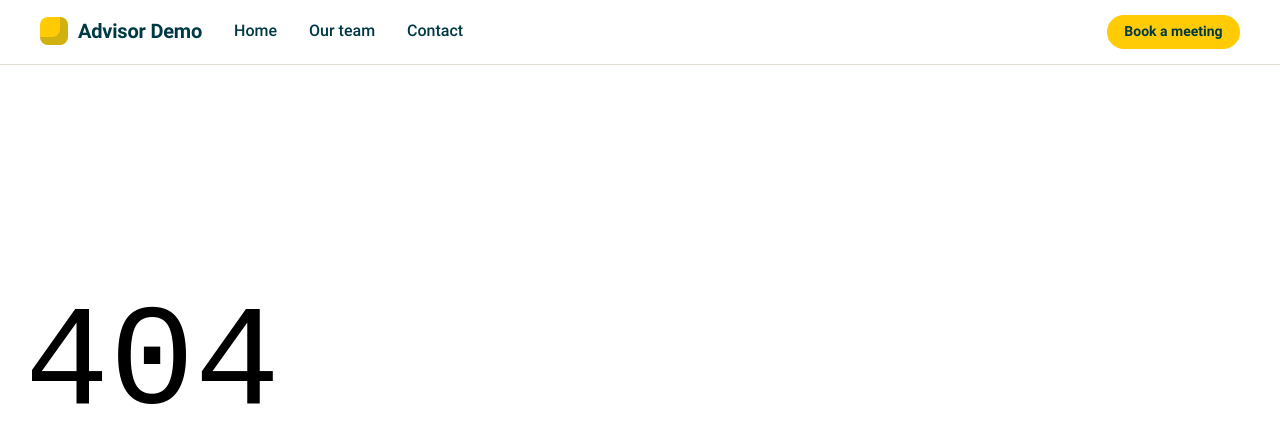
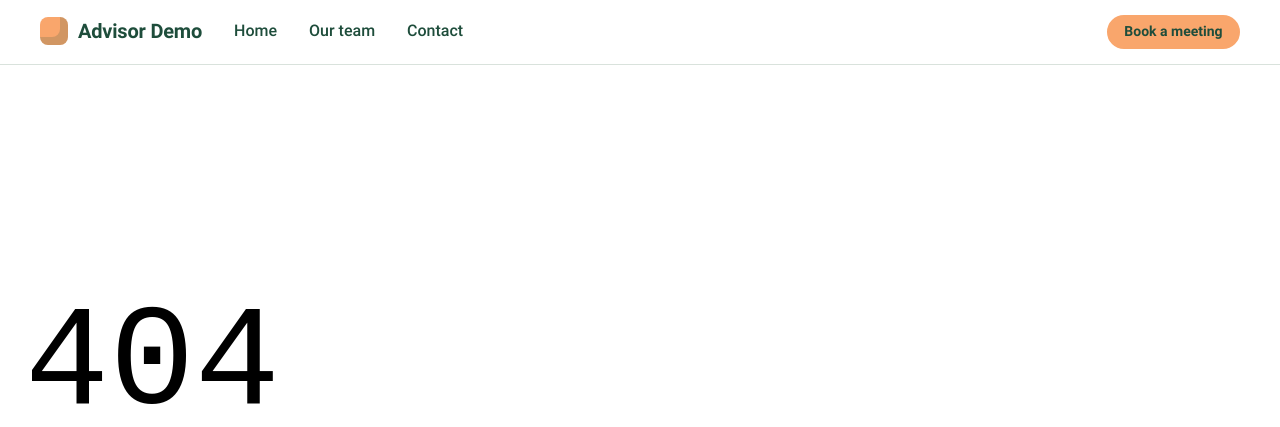
Before and after one commit to michaelpereira78/slf-eds-demo1, a website: page 404.html in a window 1280 px wide. Shown: the top 427 px of the page. Drawn offline with Linux system fonts and the light colour scheme; files whose address does not match are found by name.

Commit message:
Re-theme to neutral forest green and coral palette (not Sun Life-like)

```diff
--- a/blocks/contact/contact.css
+++ b/blocks/contact/contact.css
@@ -32,7 +32,7 @@
   height: 20px;
   padding: 6px;
   border-radius: 50%;
-  background-color: rgb(255 203 5 / 25%);
+  background-color: rgb(249 166 108 / 25%);
   fill: var(--navy-color);
 }
 
--- a/blocks/header/header.css
+++ b/blocks/header/header.css
@@ -290,14 +290,14 @@ header nav .nav-brand a:any-link {
   white-space: nowrap;
 }
 
-/* simple text wordmark with a gold mark (no third-party logos) */
+/* simple text wordmark with a coral mark (no third-party logos) */
 header nav .nav-brand a:any-link::before {
   content: '';
   width: 28px;
   height: 28px;
   border-radius: 8px;
   background-color: var(--accent-color);
-  box-shadow: inset -8px -8px 0 rgb(0 57 70 / 18%);
+  box-shadow: inset -8px -8px 0 rgb(30 77 59 / 18%);
 }
 
 header nav .nav-sections a:any-link {
--- a/blocks/hero/hero.css
+++ b/blocks/hero/hero.css
@@ -10,7 +10,7 @@
   color: #fff;
 }
 
-/* gold accent band */
+/* coral accent band */
 .hero::after {
   content: '';
   position: absolute;
@@ -38,7 +38,7 @@
   margin: 0 0 12px;
   padding: 4px 12px;
   border-radius: 999px;
-  background-color: rgb(255 203 5 / 16%);
+  background-color: rgb(249 166 108 / 16%);
   color: var(--accent-color);
   font-size: var(--body-font-size-xs);
   font-weight: 700;
--- a/blocks/team-cards/team-cards.css
+++ b/blocks/team-cards/team-cards.css
@@ -20,7 +20,7 @@
 
 .team-cards .team-cards-card:hover {
   transform: translateY(-2px);
-  box-shadow: 0 2px 4px rgb(0 57 70 / 10%), 0 16px 32px rgb(0 57 70 / 12%);
+  box-shadow: 0 2px 4px rgb(30 77 59 / 10%), 0 16px 32px rgb(30 77 59 / 12%);
 }
 
 .team-cards .team-cards-image {
--- a/styles/styles.css
+++ b/styles/styles.css
@@ -13,17 +13,17 @@
 :root {
   /* colors: Sun Life-inspired palette (demo only, not official brand values) */
   --background-color: #fff;
-  --light-color: #f6f4ef;
-  --dark-color: #4a5560;
-  --text-color: #1d2a33;
-  --link-color: #005b74;
-  --link-hover-color: #003946;
-  --accent-color: #ffcb05;
-  --accent-hover-color: #f2b800;
-  --navy-color: #003946;
-  --border-color: #e3ded3;
-  --focus-color: #005b74;
-  --card-shadow: 0 1px 2px rgb(0 57 70 / 8%), 0 8px 24px rgb(0 57 70 / 8%);
+  --light-color: #f3f6f4;
+  --dark-color: #4b5a54;
+  --text-color: #1c2622;
+  --link-color: #2a6b55;
+  --link-hover-color: #1e4d3b;
+  --accent-color: #f9a66c;
+  --accent-hover-color: #f48c47;
+  --navy-color: #1e4d3b;
+  --border-color: #d9e2dc;
+  --focus-color: #2a6b55;
+  --card-shadow: 0 1px 2px rgb(30 77 59 / 8%), 0 8px 24px rgb(30 77 59 / 8%);
   --radius: 12px;
 
   /* fonts */
```
Also changed, not shown: README.md, images/avatars/jordan-lee.svg, images/avatars/marc-tremblay.svg, images/avatars/priya-nair.svg, 1 other file.
